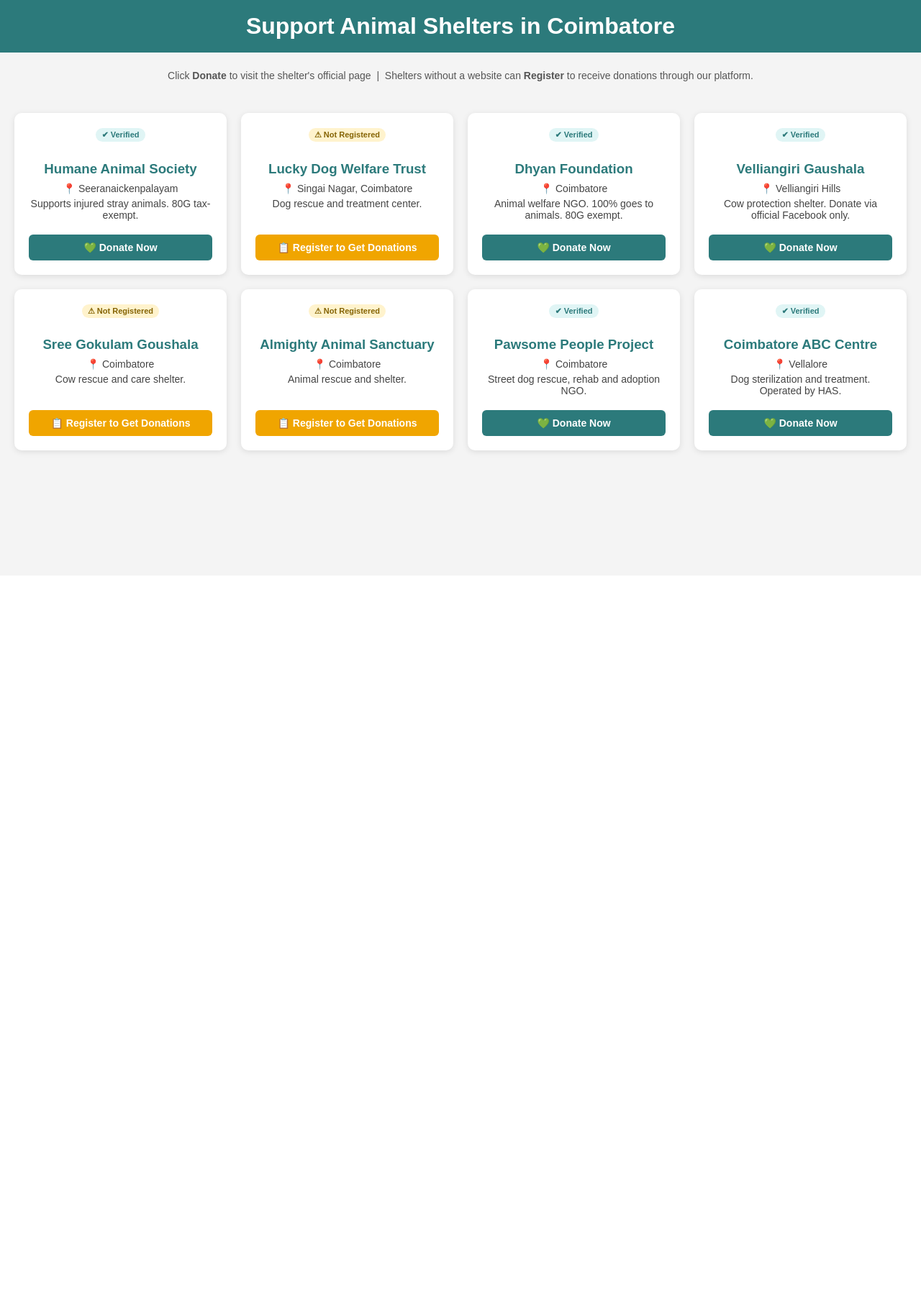
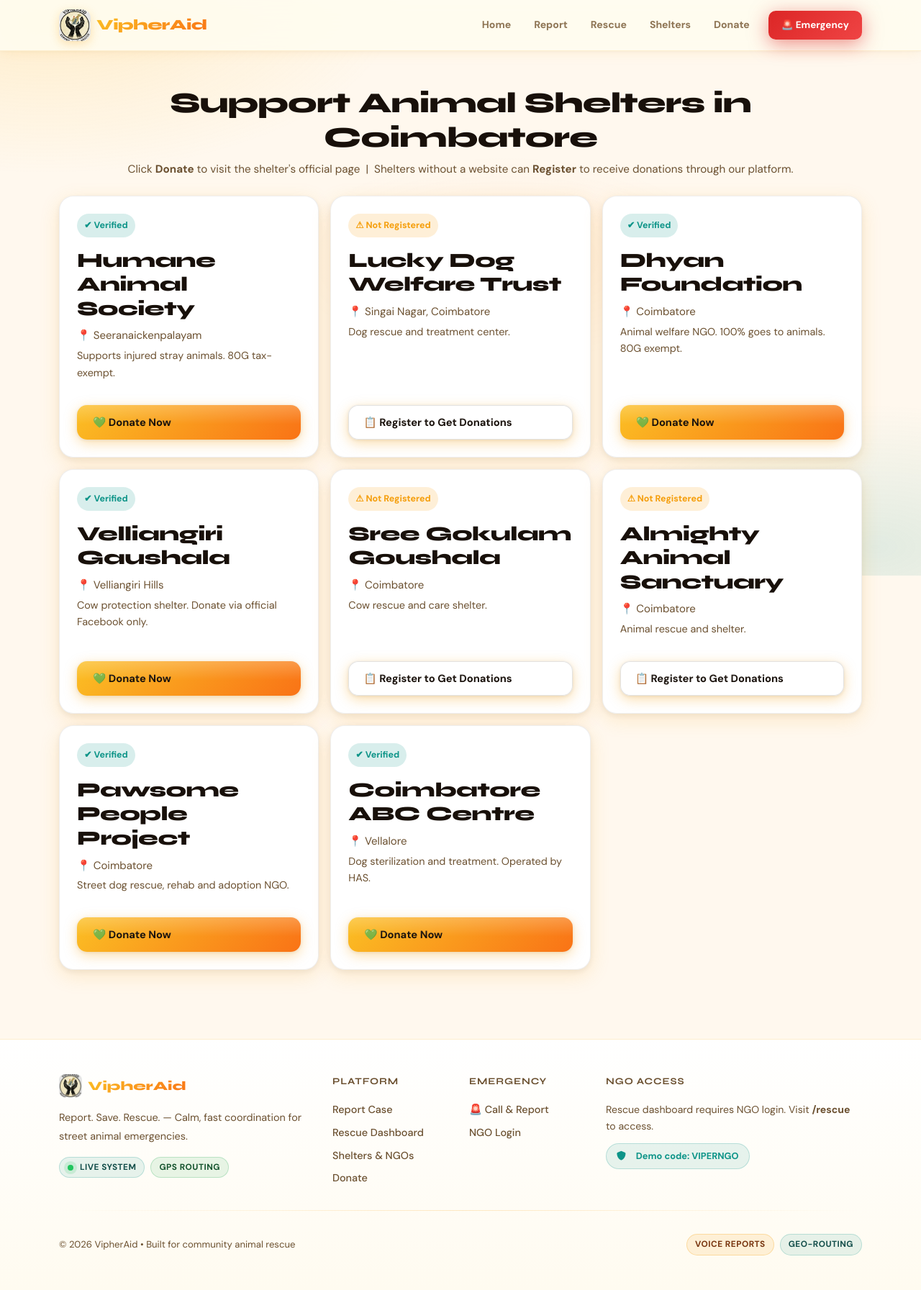
Before and after one commit to HariniCyber/VipherAid, a Flask app: page /donate in a window 1280 px wide. Shown: the whole page at 72% size. Before the commit the page ends 634 px from the top, so only its background shows below. Run offline with Flask 3, Linux system fonts and the light colour scheme.

Commit message:
donate page updated

```diff
--- a/code/templates/donate.html
+++ b/code/templates/donate.html
@@ -1,307 +1,122 @@
-<!DOCTYPE html>
-<html>
-<head>
-<title>Donate to Animal Shelters</title>
-<style>
+{% extends "base.html" %}
+{% block title %}Donate to Animal Shelters — VipherAid{% endblock %}
 
-* { box-sizing: border-box; }
+{% block content %}
+<section class="py-5">
+  <div class="container">
+    <div class="text-center mb-4">
+      <h1 style="font-family:'Syne',sans-serif;font-weight:900;letter-spacing:-0.02em;">Support Animal Shelters in Coimbatore</h1>
+      <p class="va-soft" style="font-size:0.95rem;">Click <strong>Donate</strong> to visit the shelter's official page &nbsp;|&nbsp; Shelters without a website can <strong>Register</strong> to receive donations through our platform.</p>
+    </div>
 
-body {
-  font-family: Arial, sans-serif;
-  background: #f4f4f4;
-  margin: 0;
-}
-
-h1 {
-  text-align: center;
-  background: #2c7a7b;
-  color: white;
-  padding: 18px;
-  margin: 0;
-}
-
-.subtitle {
-  text-align: center;
-  color: #555;
-  padding: 10px;
-  font-size: 14px;
-}
-
-.container {
-  display: grid;
-  grid-template-columns: repeat(auto-fit, minmax(260px, 1fr));
-  gap: 20px;
-  padding: 20px;
-}
-
-.card {
-  background: white;
-  padding: 20px;
-  border-radius: 10px;
-  box-shadow: 0 2px 8px rgba(0,0,0,0.1);
-  text-align: center;
-  display: flex;
-  flex-direction: column;
-  justify-content: space-between;
-}
-
-.card h3 { color: #2c7a7b; margin-bottom: 8px; }
-.card p  { margin: 5px 0; color: #444; font-size: 14px; }
-
-.badge {
-  display: inline-block;
-  font-size: 11px;
-  padding: 3px 8px;
-  border-radius: 20px;
-  margin-bottom: 8px;
-  font-weight: bold;
-}
-.badge.verified   { background: #e0f5f5; color: #2c7a7b; }
-.badge.unverified { background: #fff3cd; color: #856404; }
-
-a.donate-btn, button.register-btn {
-  display: inline-block;
-  margin-top: 14px;
-  width: 100%;
-  padding: 10px 15px;
-  border-radius: 6px;
-  cursor: pointer;
-  font-size: 14px;
-  font-weight: bold;
-  border: none;
-  text-decoration: none;
-  transition: background 0.2s;
-}
-
-a.donate-btn {
-  background: #2c7a7b;
-  color: white;
-}
-a.donate-btn:hover { background: #1f5b5d; }
-
-button.register-btn {
-  background: #f0a500;
-  color: white;
-}
-button.register-btn:hover { background: #cc8a00; }
-
-/* ── Modal ── */
-.modal-overlay {
-  display: none;
-  position: fixed;
-  inset: 0;
-  background: rgba(0,0,0,0.5);
-  z-index: 1000;
-  align-items: center;
-  justify-content: center;
-}
-.modal-overlay.active { display: flex; }
-
-.modal {
-  background: white;
-  border-radius: 12px;
-  padding: 30px;
-  width: 90%;
-  max-width: 480px;
-  max-height: 90vh;
-  overflow-y: auto;
-  position: relative;
-}
-
-.modal h2 {
-  color: #2c7a7b;
-  margin-top: 0;
-  margin-bottom: 4px;
-}
-
-.modal .info-note {
-  font-size: 13px;
-  color: #666;
-  margin-bottom: 16px;
-  background: #f0fafa;
-  padding: 8px 12px;
-  border-radius: 6px;
-  border-left: 3px solid #2c7a7b;
-}
-
-.modal label {
-  display: block;
-  font-size: 13px;
-  font-weight: bold;
-  color: #333;
-  margin: 10px 0 4px;
-}
-
-.modal input,
-.modal select,
-.modal textarea {
-  width: 100%;
-  padding: 9px 11px;
-  border: 1px solid #ccc;
-  border-radius: 6px;
-  font-size: 14px;
-  outline: none;
-  transition: border 0.2s;
-}
-.modal input:focus,
-.modal select:focus,
-.modal textarea:focus { border-color: #2c7a7b; }
-
-.modal textarea { resize: vertical; height: 80px; }
-
-.modal-actions {
-  display: flex;
-  gap: 10px;
-  margin-top: 18px;
-}
-
-.btn-submit {
-  flex: 1;
-  background: #2c7a7b;
-  color: white;
-  border: none;
-  padding: 11px;
-  border-radius: 6px;
-  font-size: 14px;
-  font-weight: bold;
-  cursor: pointer;
-}
-.btn-submit:hover { background: #1f5b5d; }
-
-.btn-cancel {
-  flex: 1;
-  background: #eee;
-  color: #333;
-  border: none;
-  padding: 11px;
-  border-radius: 6px;
-  font-size: 14px;
-  cursor: pointer;
-}
-.btn-cancel:hover { background: #ddd; }
-
-.close-btn {
-  position: absolute;
-  top: 14px;
-  right: 18px;
-  background: none;
-  border: none;
-  font-size: 22px;
-  cursor: pointer;
-  color: #888;
-}
-
-/* Success message */
-.success-msg {
-  display: none;
-  background: #d4edda;
-  color: #155724;
-  border-radius: 8px;
-  padding: 16px;
-  text-align: center;
-  margin-top: 10px;
-  font-weight: bold;
-}
-
-</style>
-</head>
-
-<body>
-
-<h1>Support Animal Shelters in Coimbatore</h1>
-<p class="subtitle">Click <strong>Donate</strong> to visit the shelter's official page &nbsp;|&nbsp; Shelters without a website can <strong>Register</strong> to receive donations through our platform.</p>
-
-<div class="container">
-
+    <div class="row g-3">
       <!-- ✅ HAS - has official donate page -->
-  <div class="card">
+      <div class="col-12 col-md-6 col-lg-4">
+        <div class="va-card p-4 h-100 d-flex flex-column justify-content-between">
           <div>
-      <span class="badge verified">✔ Verified</span>
-      <h3>Humane Animal Society</h3>
-      <p>📍 Seeranaickenpalayam</p>
-      <p>Supports injured stray animals. 80G tax-exempt.</p>
+            <span class="donate-badge verified">✔ Verified</span>
+            <h3 class="mt-3">Humane Animal Society</h3>
+            <p class="va-soft mb-1">📍 Seeranaickenpalayam</p>
+            <p class="va-soft" style="font-size:0.9rem;">Supports injured stray animals. 80G tax-exempt.</p>
           </div>
-    <a class="donate-btn" href="https://hasindia.org/donate.html" target="_blank">💚 Donate Now</a>
+          <a class="va-btn mt-3 w-100" href="https://hasindia.org/donate.html" target="_blank">💚 Donate Now</a>
+        </div>
       </div>
 
       <!-- ⚠️ Lucky Dog - no official site -->
-  <div class="card">
+      <div class="col-12 col-md-6 col-lg-4">
+        <div class="va-card p-4 h-100 d-flex flex-column justify-content-between">
           <div>
-      <span class="badge unverified">⚠ Not Registered</span>
-      <h3>Lucky Dog Welfare Trust</h3>
-      <p>📍 Singai Nagar, Coimbatore</p>
-      <p>Dog rescue and treatment center.</p>
+            <span class="donate-badge unverified">⚠ Not Registered</span>
+            <h3 class="mt-3">Lucky Dog Welfare Trust</h3>
+            <p class="va-soft mb-1">📍 Singai Nagar, Coimbatore</p>
+            <p class="va-soft" style="font-size:0.9rem;">Dog rescue and treatment center.</p>
           </div>
-    <button class="register-btn" onclick="openModal('Lucky Dog Welfare Trust')">📋 Register to Get Donations</button>
+          <button class="va-btn va-btn-outline mt-3 w-100" onclick="openModal('Lucky Dog Welfare Trust')">📋 Register to Get Donations</button>
+        </div>
       </div>
 
       <!-- ✅ Dhyan Foundation - has official donate page -->
-  <div class="card">
+      <div class="col-12 col-md-6 col-lg-4">
+        <div class="va-card p-4 h-100 d-flex flex-column justify-content-between">
           <div>
-      <span class="badge verified">✔ Verified</span>
-      <h3>Dhyan Foundation</h3>
-      <p>📍 Coimbatore</p>
-      <p>Animal welfare NGO. 100% goes to animals. 80G exempt.</p>
+            <span class="donate-badge verified">✔ Verified</span>
+            <h3 class="mt-3">Dhyan Foundation</h3>
+            <p class="va-soft mb-1">📍 Coimbatore</p>
+            <p class="va-soft" style="font-size:0.9rem;">Animal welfare NGO. 100% goes to animals. 80G exempt.</p>
           </div>
-    <a class="donate-btn" href="https://www.dhyanfoundation.com/donate-charitable-activities" target="_blank">💚 Donate Now</a>
+          <a class="va-btn mt-3 w-100" href="https://www.dhyanfoundation.com/donate-charitable-activities" target="_blank">💚 Donate Now</a>
+        </div>
       </div>
 
       <!-- ✅ Velliangiri Gaushala - Facebook page -->
-  <div class="card">
+      <div class="col-12 col-md-6 col-lg-4">
+        <div class="va-card p-4 h-100 d-flex flex-column justify-content-between">
           <div>
-      <span class="badge verified">✔ Verified</span>
-      <h3>Velliangiri Gaushala</h3>
-      <p>📍 Velliangiri Hills</p>
-      <p>Cow protection shelter. Donate via official Facebook only.</p>
+            <span class="donate-badge verified">✔ Verified</span>
+            <h3 class="mt-3">Velliangiri Gaushala</h3>
+            <p class="va-soft mb-1">📍 Velliangiri Hills</p>
+            <p class="va-soft" style="font-size:0.9rem;">Cow protection shelter. Donate via official Facebook only.</p>
           </div>
-    <a class="donate-btn" href="https://www.facebook.com/velliangirigaushala" target="_blank">💚 Donate Now</a>
+          <a class="va-btn mt-3 w-100" href="https://www.facebook.com/velliangirigaushala" target="_blank">💚 Donate Now</a>
+        </div>
       </div>
 
       <!-- ⚠️ Sree Gokulam - no official site -->
-  <div class="card">
+      <div class="col-12 col-md-6 col-lg-4">
+        <div class="va-card p-4 h-100 d-flex flex-column justify-content-between">
           <div>
-      <span class="badge unverified">⚠ Not Registered</span>
-      <h3>Sree Gokulam Goushala</h3>
-      <p>📍 Coimbatore</p>
-      <p>Cow rescue and care shelter.</p>
+            <span class="donate-badge unverified">⚠ Not Registered</span>
+            <h3 class="mt-3">Sree Gokulam Goushala</h3>
+            <p class="va-soft mb-1">📍 Coimbatore</p>
+            <p class="va-soft" style="font-size:0.9rem;">Cow rescue and care shelter.</p>
           </div>
-    <button class="register-btn" onclick="openModal('Sree Gokulam Goushala')">📋 Register to Get Donations</button>
+          <button class="va-btn va-btn-outline mt-3 w-100" onclick="openModal('Sree Gokulam Goushala')">📋 Register to Get Donations</button>
+        </div>
       </div>
 
       <!-- ⚠️ Almighty Animal Sanctuary - no official site -->
-  <div class="card">
+      <div class="col-12 col-md-6 col-lg-4">
+        <div class="va-card p-4 h-100 d-flex flex-column justify-content-between">
           <div>
-      <span class="badge unverified">⚠ Not Registered</span>
-      <h3>Almighty Animal Sanctuary</h3>
-      <p>📍 Coimbatore</p>
-      <p>Animal rescue and shelter.</p>
+            <span class="donate-badge unverified">⚠ Not Registered</span>
+            <h3 class="mt-3">Almighty Animal Sanctuary</h3>
+            <p class="va-soft mb-1">📍 Coimbatore</p>
+            <p class="va-soft" style="font-size:0.9rem;">Animal rescue and shelter.</p>
           </div>
-    <button class="register-btn" onclick="openModal('Almighty Animal Sanctuary')">📋 Register to Get Donations</button>
+          <button class="va-btn va-btn-outline mt-3 w-100" onclick="openModal('Almighty Animal Sanctuary')">📋 Register to Get Donations</button>
+        </div>
       </div>
 
       <!-- ✅ Pawsome - has official site -->
-  <div class="card">
+      <div class="col-12 col-md-6 col-lg-4">
+        <div class="va-card p-4 h-100 d-flex flex-column justify-content-between">
           <div>
-      <span class="badge verified">✔ Verified</span>
-      <h3>Pawsome People Project</h3>
-      <p>📍 Coimbatore</p>
-      <p>Street dog rescue, rehab and adoption NGO.</p>
+            <span class="donate-badge verified">✔ Verified</span>
+            <h3 class="mt-3">Pawsome People Project</h3>
+            <p class="va-soft mb-1">📍 Coimbatore</p>
+            <p class="va-soft" style="font-size:0.9rem;">Street dog rescue, rehab and adoption NGO.</p>
           </div>
-    <a class="donate-btn" href="https://pawsomepeople.org/" target="_blank">💚 Donate Now</a>
+          <a class="va-btn mt-3 w-100" href="https://pawsomepeople.org/" target="_blank">💚 Donate Now</a>
+        </div>
       </div>
 
       <!-- ✅ ABC Centre - operated by HAS -->
-  <div class="card">
+      <div class="col-12 col-md-6 col-lg-4">
+        <div class="va-card p-4 h-100 d-flex flex-column justify-content-between">
           <div>
-      <span class="badge verified">✔ Verified</span>
-      <h3>Coimbatore ABC Centre</h3>
-      <p>📍 Vellalore</p>
-      <p>Dog sterilization and treatment. Operated by HAS.</p>
+            <span class="donate-badge verified">✔ Verified</span>
+            <h3 class="mt-3">Coimbatore ABC Centre</h3>
+            <p class="va-soft mb-1">📍 Vellalore</p>
+            <p class="va-soft" style="font-size:0.9rem;">Dog sterilization and treatment. Operated by HAS.</p>
           </div>
-    <a class="donate-btn" href="https://hasindia.org/donate.html" target="_blank">💚 Donate Now</a>
+          <a class="va-btn mt-3 w-100" href="https://hasindia.org/donate.html" target="_blank">💚 Donate Now</a>
+        </div>
       </div>
 
     </div>
+  </div>
+</section>
 
 <!-- ── Registration Modal ── -->
 <div class="modal-overlay" id="registerModal">
@@ -358,6 +173,9 @@ button.register-btn:hover { background: #cc8a00; }
   </div>
 </div>
 
+{% endblock %}
+
+{% block scripts %}
 <script>
   function openModal(shelterName) {
     document.getElementById('regName').value = shelterName;
@@ -435,6 +253,51 @@ button.register-btn:hover { background: #cc8a00; }
     if (e.target === this) closeModal();
   });
 </script>
+{% endblock %}
 
-</body>
-</html>
+{% block head %}
+<style>
+  .donate-badge {
+    display: inline-flex;
+    align-items: center;
+    gap: 0.35rem;
+    padding: 6px 10px;
+    border-radius: 999px;
+    font-size: 0.78rem;
+    font-weight: 700;
+  }
+  .donate-badge.verified { background: rgba(13,148,136,0.16); color: var(--teal); }
+  .donate-badge.unverified { background: rgba(245,158,11,0.16); color: var(--amber); }
+
+  .modal {
+    border-radius: var(--radius);
+    box-shadow: var(--shadow-lg);
+  }
+
+  .modal h2 {
+    font-family: 'Syne', sans-serif;
+    font-weight: 900;
+    margin-bottom: 6px;
+  }
+
+  .modal .info-note {
+    background: rgba(13,148,136,0.08);
+    border-left-color: var(--teal);
+  }
+
+  .modal input,
+  .modal select,
+  .modal textarea {
+    border-color: rgba(30,16,0,0.14);
+  }
+
+  .btn-submit {
+    background: var(--teal);
+  }
+  .btn-submit:hover { background: rgba(13,148,136,0.85); }
+
+  .btn-cancel {
+    background: rgba(0,0,0,0.07);
+  }
+</style>
+{% endblock %}
```
Lines whose indentation alone changed are shown as unchanged.
